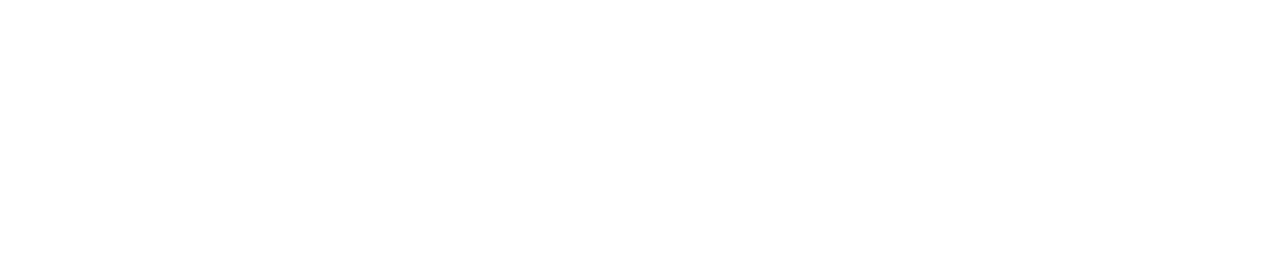
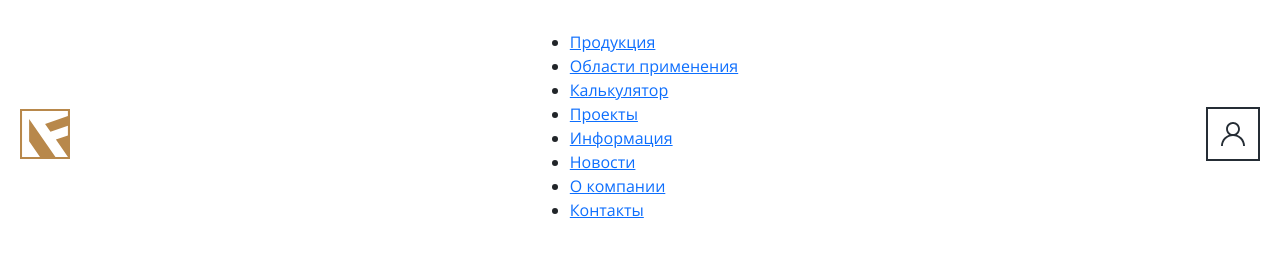
Before and after one commit to XudoyberdiyevDilshod/Foldin---multipage, a plain HTML site: page calculator.html in a window 1280 px wide. Drawn offline with Linux system fonts and the light colour scheme.

Commit message:
Calculator page

```diff
--- a/calculator.html
+++ b/calculator.html
@@ -0,0 +1,62 @@
+<!DOCTYPE html>
+<html lang="en">
+<head>
+   <meta charset="UTF-8">
+   <meta http-equiv="X-UA-Compatible" content="IE=edge">
+   <meta name="viewport" content="width=device-width, initial-scale=1.0">
+   <title>Calculator</title>
+   <link rel="stylesheet" href="./bootstrap/bootstrap-5.2.3-dist/css/bootstrap.css">
+   <link rel="stylesheet" href="./css/main.css">
+</head>
+<body>
+   <header class="site-header line">
+          <div class="container">
+              <div class="site-header__inner">
+                  <img class="menu-btn" src="./images/menu-btn.svg" alt="">
+                  <div class="logo">
+                      <a href="./index.html">
+                          <img src="./images/header-logo.svg" alt="Sitelogo header">
+                      </a>
+                  </div>
+                  <nav class="navbar-b">
+                      <ul class="navbar-b__list">
+                          <li class="navbar-b__item">
+                              <a class="navbar-b__link" href="#">Продукция</a>
+                          </li>
+                          <li class="navbar-b__item">
+                              <a class="navbar-b__link" href="#">Области применения</a>
+                          </li>
+                          <li class="navbar-b__item">
+                              <a class="navbar-b__link active-b__link" href="#">Калькулятор</a>
+                          </li>
+                          <li class="navbar-b__item">
+                              <a class="navbar-b__link" href="#">Проекты</a>
+                          </li>
+                          <li class="navbar-b__item">
+                              <a class="navbar-b__link" href="#">Информация</a>
+                          </li>
+                          <li class="navbar-b__item">
+                              <a class="navbar-b__link" href="#">Новости</a>
+                          </li>
+                          <li class="navbar-b__item">
+                              <a class="navbar-b__link" href="#">О компании</a>
+                          </li>
+                          <li class="navbar-b__item">
+                              <a class="navbar-b__link" href="#">Контакты</a>
+                          </li>
+                      </ul>
+                  </nav>
+                  <div class="pic">
+                      <a href="#">
+                          <img src="./images/user-pic.svg" alt="User pic header">
+                      </a>
+                  </div>
+                  <img class="menu-user" src="./images/menu-user.svg" alt="Menu user">
+              </div>
+          </div>
+      <!-- Lower header -->
+
+      <!-- Lower header -->
+  </header>
+</body>
+</html>
--- a/sass/blocks/_blocks.scss
+++ b/sass/blocks/_blocks.scss
@@ -1,3 +1,4 @@
 
 @import "./partials/header";
+@import "./calculator/calculator";
 @import './main-page/product';
```
Also changed, not shown: sass/blocks/calculator/_calculator.scss (added).
